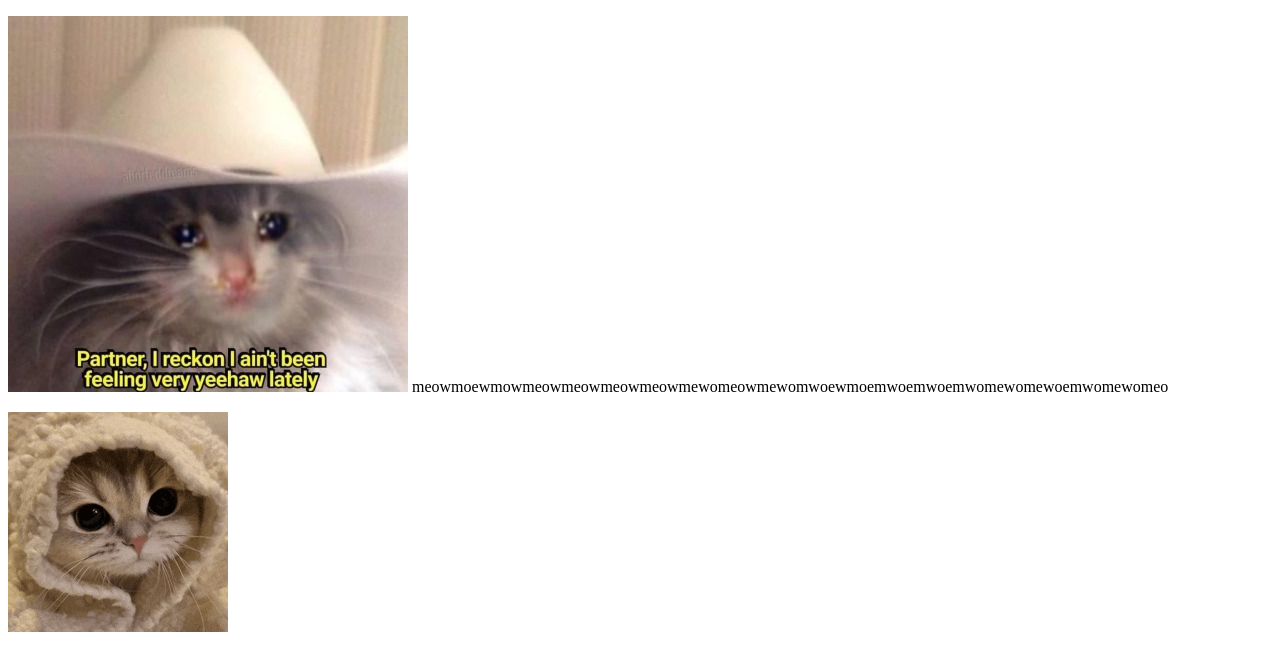
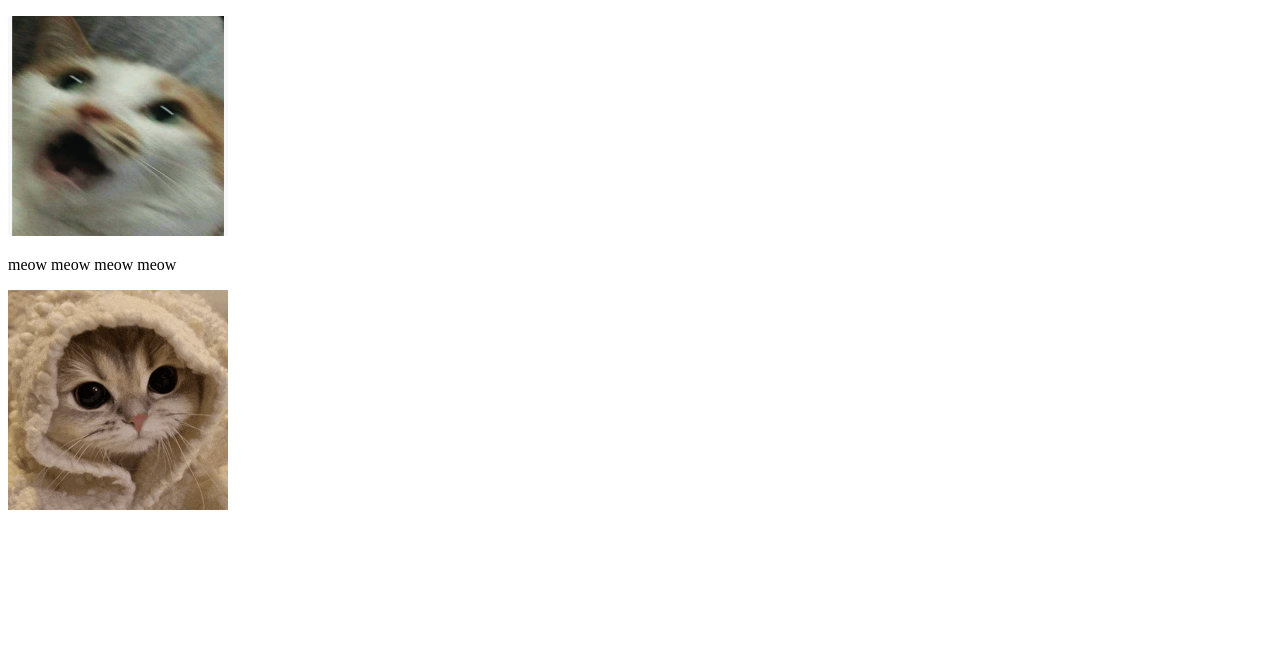
Before and after one commit to SakuGant/Web_Essentials, a plain HTML site: page h3_intro/intro.html in a window 1280 px wide. Drawn offline with Linux system fonts and the light colour scheme.

```diff
--- a/h3_intro/intro.html
+++ b/h3_intro/intro.html
@@ -7,8 +7,10 @@
 </head>
 <body>
 <p>
-    <img src="../Assets/Not%20feeling%20so%20yee%20haw%20lately.jpeg" alt="">
-    meowmoewmowmeowmeowmeowmeowmewomeowmewomwoewmoemwoemwoemwomewomewoemwomewomeo
+    <img src="../Assets/flat,750x,075,f-pad,750x1000,f8f8f8.jpg" alt="Image not found" height="220" width="220"
+</p>
+<p>meow meow meow meow
+
 </p>
 <img src="../Assets/cat-cute.gif" height="220" width="220"/>
 </body>
```
